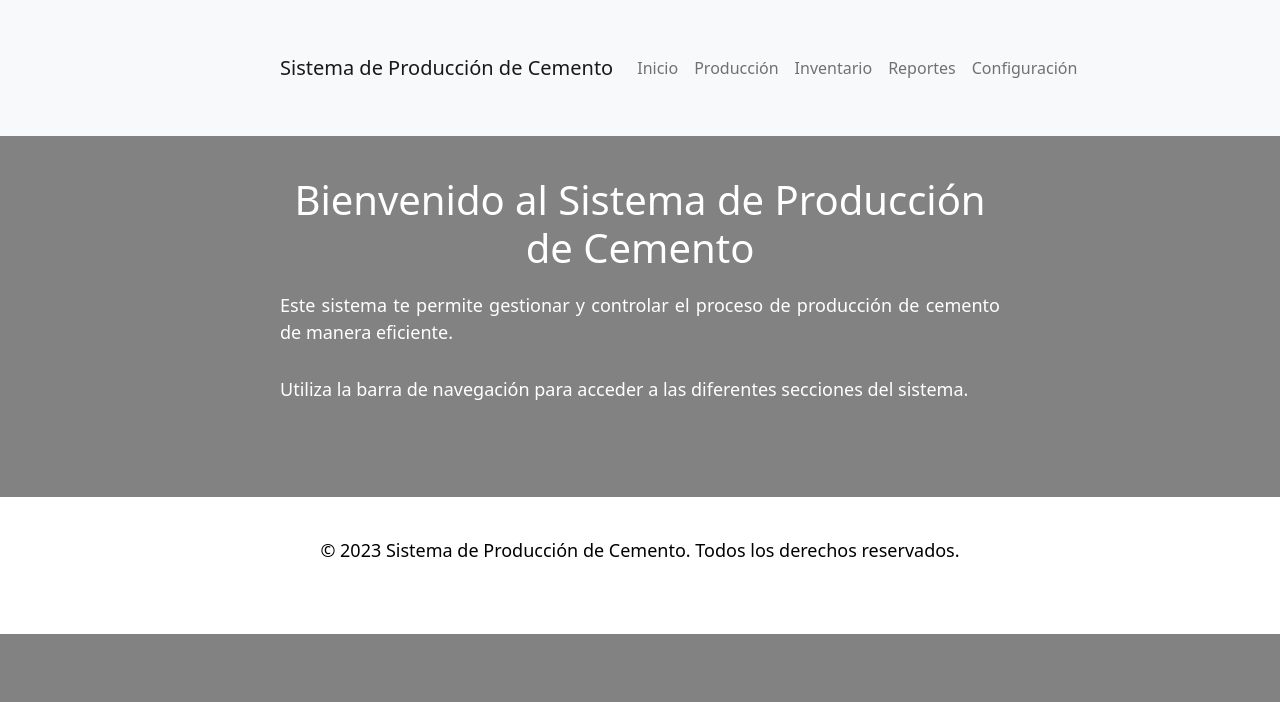
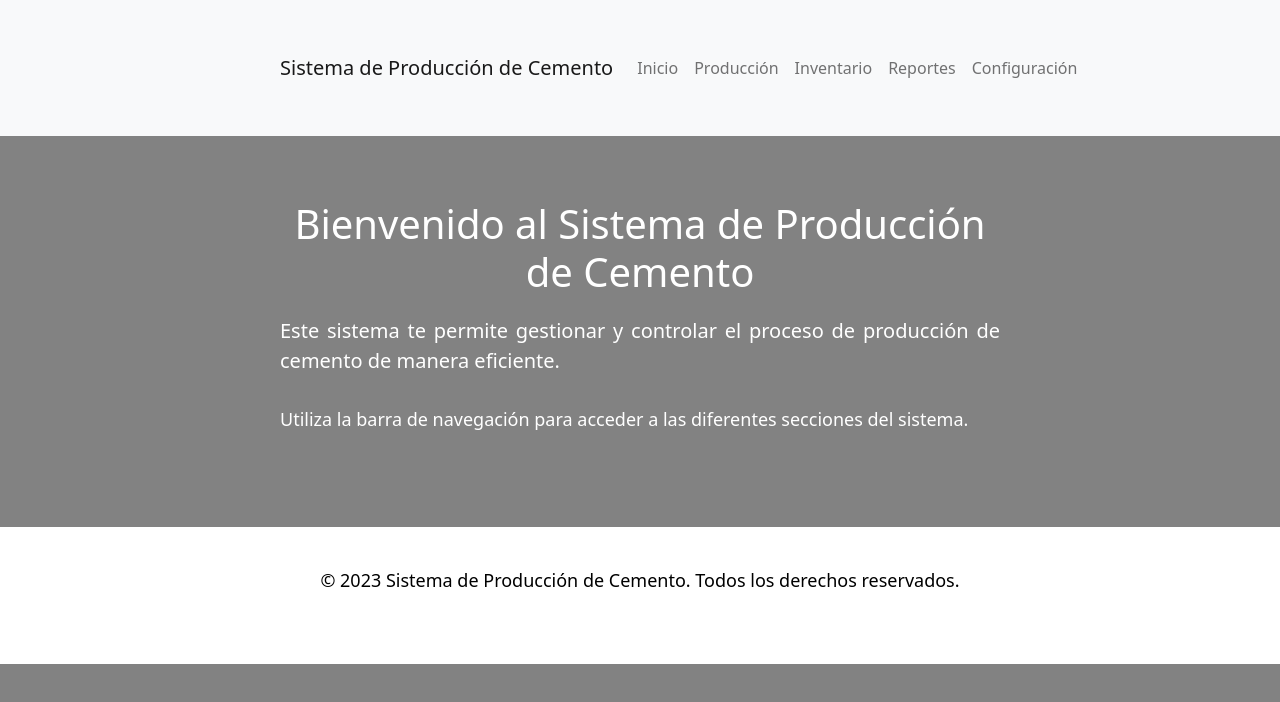
Before and after one commit to DelberDelmar/DelberDelmar, a plain HTML site: page index.html in a window 1280 px wide. Drawn offline with nearby package versions, Linux system fonts and the light colour scheme.

Commit message:
Add files via upload

```diff
--- a/index.html
+++ b/index.html
@@ -1,18 +1,27 @@
 <!DOCTYPE html>
 <html lang="es">
+
 <head>
     <meta charset="UTF-8">
     <meta name="viewport" content="width=device-width, initial-scale=1.0">
     <title>Sistema de Producción de Cemento - Inicio</title>
     <link rel="stylesheet" href="https://cdn.jsdelivr.net/npm/bootstrap@5.1.1/dist/css/bootstrap.min.css">
     <link rel="stylesheet" href="styles.css">
+    <style>
+        /* Estilos adicionales */
+        .mt-md-4 {
+            margin-top: 1rem;
+        }
+    </style>
 </head>
+
 <body>
     <header>
         <nav class="navbar navbar-expand-lg navbar-light bg-light">
             <div class="container">
                 <a class="navbar-brand" href="#">Sistema de Producción de Cemento</a>
-                <button class="navbar-toggler" type="button" data-bs-toggle="collapse" data-bs-target="#navbarNav" aria-controls="navbarNav" aria-expanded="false" aria-label="Toggle navigation">
+                <button class="navbar-toggler" type="button" data-bs-toggle="collapse" data-bs-target="#navbarNav"
+                    aria-controls="navbarNav" aria-expanded="false" aria-label="Toggle navigation">
                     <span class="navbar-toggler-icon"></span>
                 </button>
                 <div class="collapse navbar-collapse" id="navbarNav">
@@ -39,18 +48,20 @@
     </header>
 
     <main>
-        <div class="container">
+        <div class="container mt-4">
             <h1>Bienvenido al Sistema de Producción de Cemento</h1>
-            <p>Este sistema te permite gestionar y controlar el proceso de producción de cemento de manera eficiente.</p>
+            <p class="lead">Este sistema te permite gestionar y controlar el proceso de producción de cemento de manera
+                eficiente.</p>
             <p>Utiliza la barra de navegación para acceder a las diferentes secciones del sistema.</p>
         </div>
     </main>
 
-    <footer class="mt-4 myFooter">
+    <footer class="mt-md-4 myFooter">
         <div class="container myFooter">
             <p>&copy; 2023 Sistema de Producción de Cemento. Todos los derechos reservados.</p>
         </div>
     </footer>
 
 </body>
+
 </html>
```
